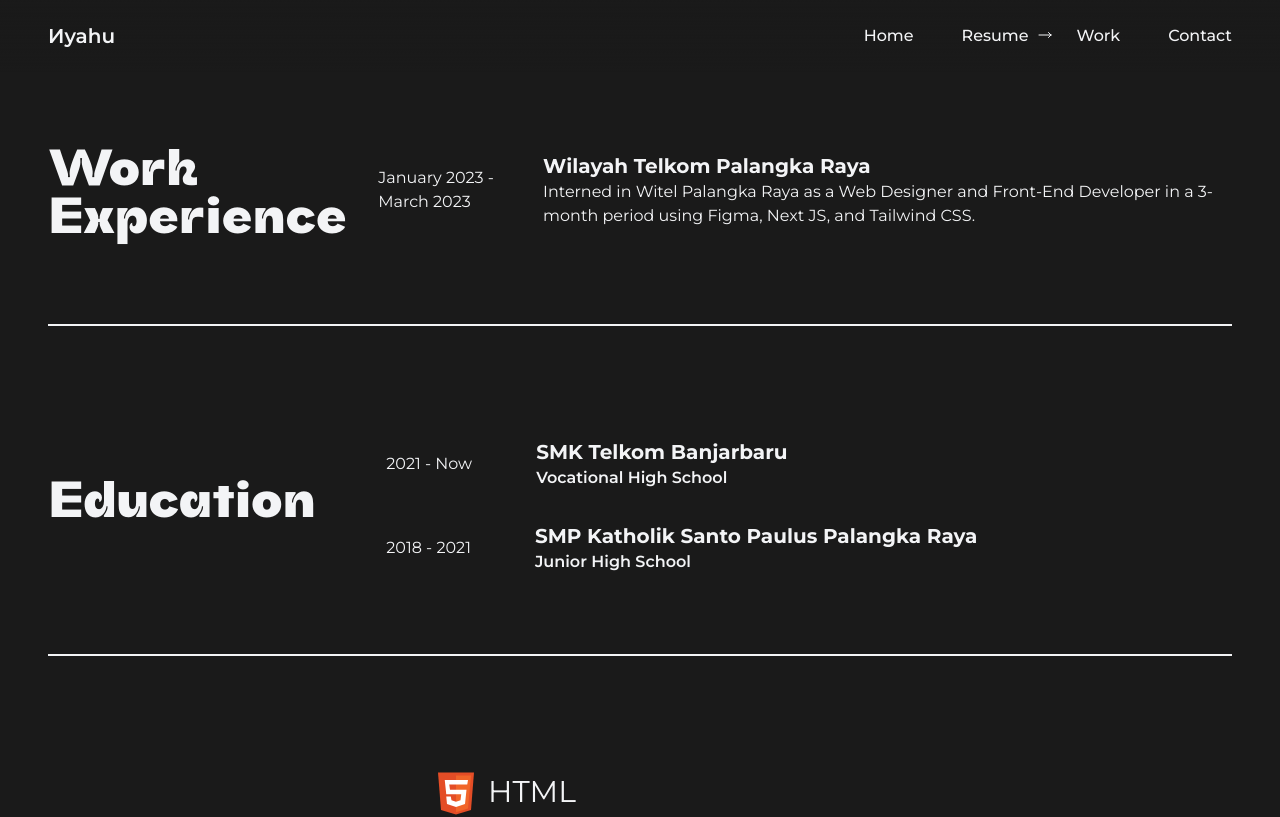
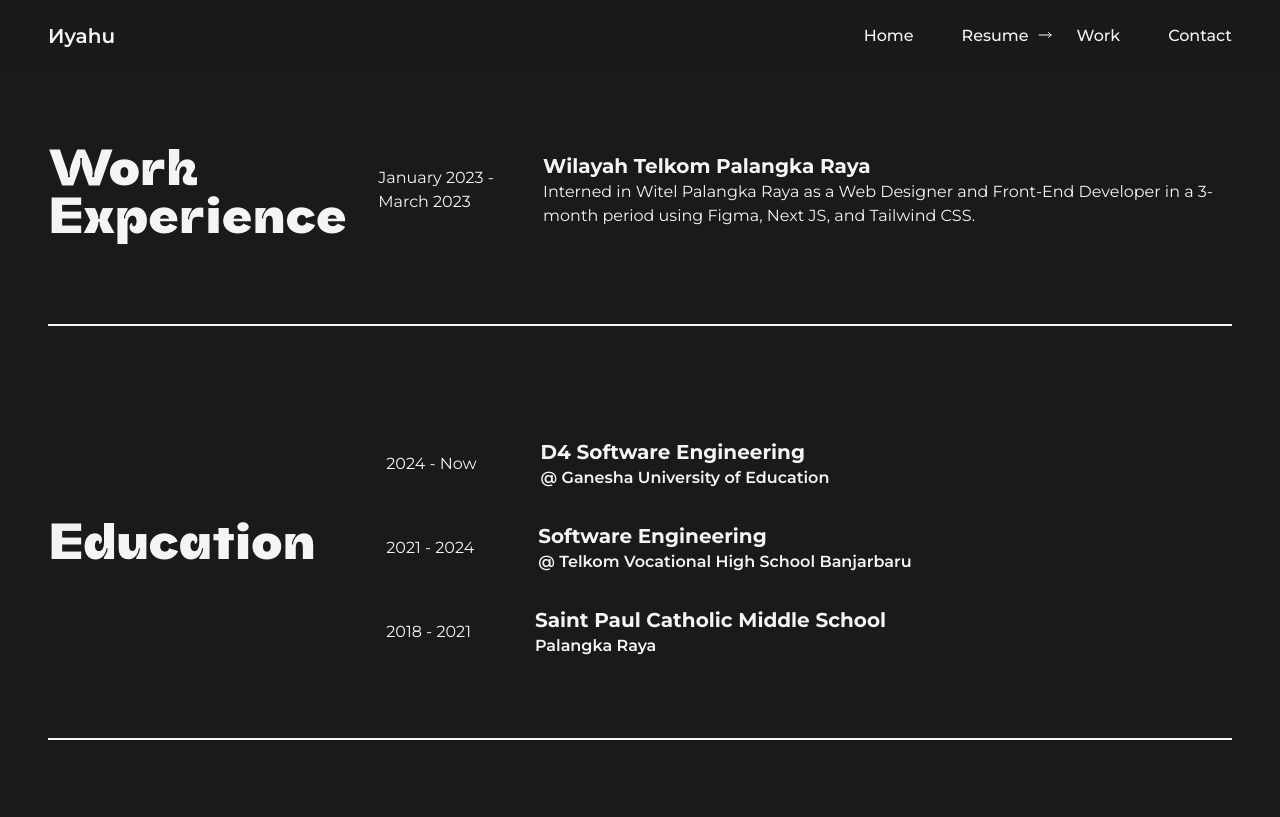
Before and after one commit to Marvvllo/portfolio, a Next.js app: page /resume in a window 1280 px wide. Shown: the top 817 px of the page. Built offline with nearby package versions, Linux system fonts and the light colour scheme.

Commit message:
Updated Education History

```diff
--- a/pages/resume/index.tsx
+++ b/pages/resume/index.tsx
@@ -42,10 +42,24 @@ const Resume = () => {
         <div className="w-full">
           <div className="">
             <div className="flex flex-col py-4 md:flex-row md:items-center md:gap-16">
-              <p>2021 - Now</p>
+              <p>2024 - Now</p>
               <span>
-                <h3 className="text-xl font-bold">SMK Telkom Banjarbaru</h3>
-                <p className="font-semibold">Vocational High School</p>
+                <h3 className="text-xl font-bold">D4 Software Engineering</h3>
+                <p className="font-semibold">
+                  @ Ganesha University of Education
+                </p>
+              </span>
+            </div>
+          </div>
+
+          <div className="">
+            <div className="flex flex-col py-4 md:flex-row md:items-center md:gap-16">
+              <p>2021 - 2024</p>
+              <span>
+                <h3 className="text-xl font-bold">Software Engineering</h3>
+                <p className="font-semibold">
+                  @ Telkom Vocational High School Banjarbaru
+                </p>
               </span>
             </div>
           </div>
@@ -55,9 +69,9 @@ const Resume = () => {
               <p>2018 - 2021</p>
               <span>
                 <h3 className="text-xl font-bold">
-                  SMP Katholik Santo Paulus Palangka Raya
+                  Saint Paul Catholic Middle School
                 </h3>
-                <p className="font-semibold">Junior High School</p>
+                <p className="font-semibold">Palangka Raya</p>
               </span>
             </div>
           </div>
```
